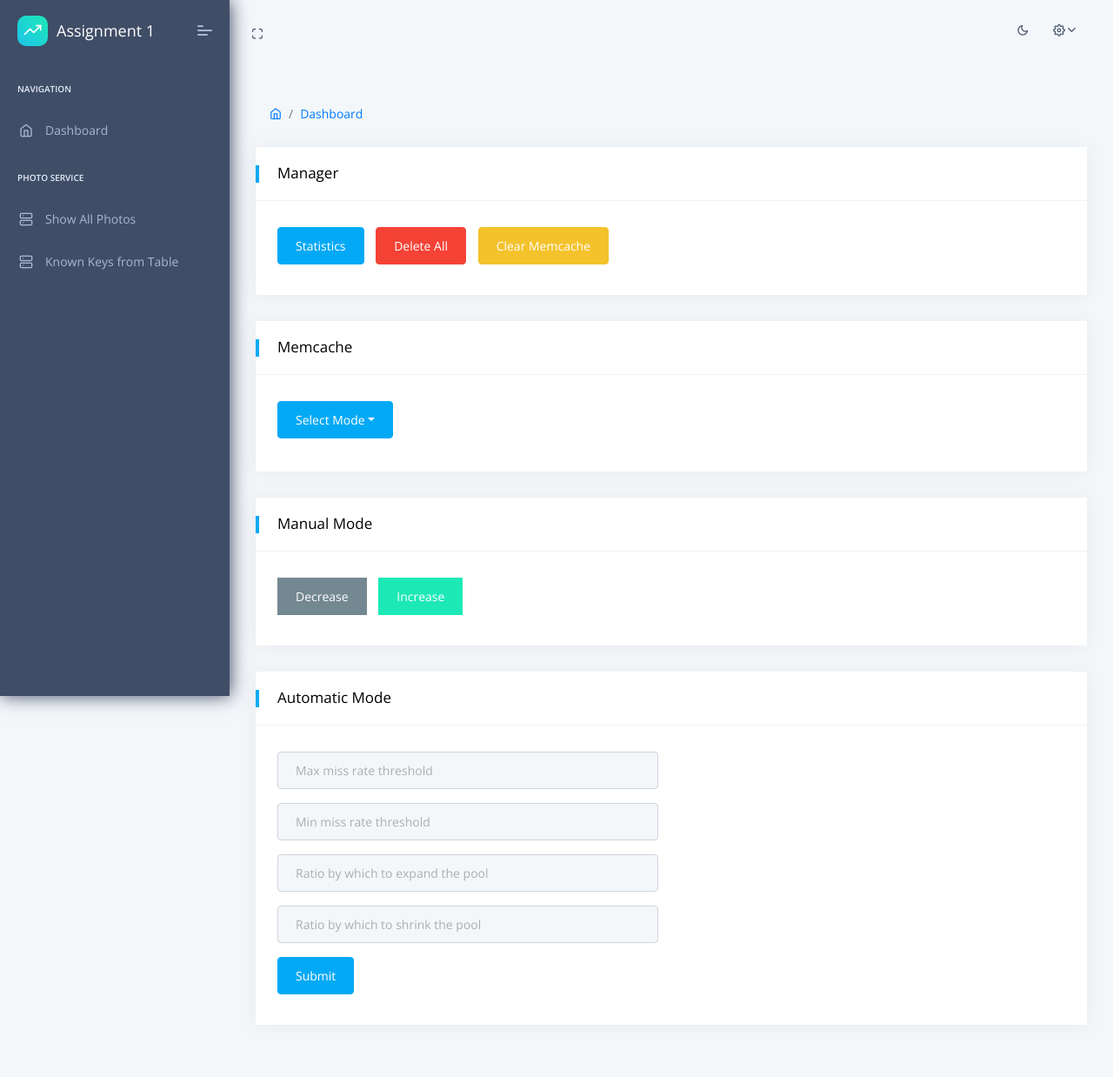
After one commit to naqibfaiyaz/1779_assignment_1_FE, a Flask app: template apps/templates/home/index_.html in a window 1280 px wide. The commit adds this page. Shown: the whole page at 87% size. Run offline with Flask 2, Linux system fonts and the light colour scheme; the template is opened without the code that fills it, so the values that code supplies are empty; some libraries are stand-ins or nearby versions.

Commit message:
Making changes to UI. In home/routes.py, render_template index_.html for changes to take effect

```diff
--- /dev/null
+++ b/apps/templates/home/index_.html
@@ -0,0 +1,11 @@
+{% extends "layouts/base_.html" %}
+
+{% block title %} Dashboard {% endblock %}
+
+<!-- Specific CSS goes HERE -->
+{% block stylesheets %}{% endblock stylesheets %}
+
+
+
+<!-- Specific Page JS goes HERE  -->
+{% block javascripts %}{% endblock javascripts %}
--- /dev/null
+++ b/apps/templates/includes/button.html
@@ -0,0 +1,144 @@
+<!-- [ Main Content ] start -->
+<div class="pcoded-main-container">
+    <div class="pcoded-wrapper">
+
+        <div class="pcoded-content">
+            <div class="pcoded-inner-content">
+                <!-- [ breadcrumb ] start -->
+                <div class="page-header">
+                    <div class="page-block">
+                        <div class="row align-items-center">
+                            <div class="col-md-12">
+
+                                <ul class="breadcrumb">
+                                    <li class="breadcrumb-item"><a href="/"><i class="feather icon-home"></i></a></li>
+                                    <li class="breadcrumb-item"><a href="javascript:">Dashboard</a></li>
+
+                                </ul>
+                            </div>
+                        </div>
+                    </div>
+                </div>
+                <!-- [ breadcrumb ] end -->
+                <div class="main-body">
+                    <div class="page-wrapper">
+                        <!-- [ Main Content ] start -->
+                        <div class="row">
+                            <div class="col-sm-12">
+                                <div class="card">
+                                    <div class="card-header">
+                                        <h5>Manager</h5>
+                                    </div>
+                                    <div class="card-block">
+                                        <button type="button" class="btn btn-primary" title="show charts and statistics"
+                                            data-toggle="tooltip">Statistics</button>
+                                        <button type="button" class="btn btn-danger"
+                                            title="clear data of RDS, S3 and memcache" data-toggle="tooltip">Delete
+                                            All</button>
+                                        <button type="button" class="btn btn-warning"
+                                            title="clear data of memcache nodes" data-toggle="tooltip">Clear
+                                            Memcache</button>
+
+                                    </div>
+                                </div>
+                            </div>
+
+
+                        </div>
+                        <div class="row">
+                            <div class="col-md-12">
+                                <div class="card">
+                                    <div class="card-header">
+                                        <h5>Memcache</h5>
+                                    </div>
+                                    <div class="card-block">
+                                        <div class="btn-group mb-2 mr-2">
+                                            <button class="btn btn-primary dropdown-toggle" type="button"
+                                                data-toggle="dropdown" aria-haspopup="true" aria-expanded="false">Select
+                                                Mode</button>
+                                            <div class="dropdown-menu">
+                                                <a class="dropdown-item" href="#!">Manual</a>
+                                                <a class="dropdown-item" href="#!">Automatic</a>
+                                            </div>
+                                        </div>
+
+                                    </div>
+                                </div>
+                            </div>
+                            <div class="col-sm-12">
+                                <div class="card">
+                                    <div class="card-header">
+                                        <h5>Manual Mode</h5>
+                                    </div>
+                                    <div class="card-block">
+                                        <button type="button" class="btn btn-square btn-secondary"
+                                            title="Decrease number of nodes by 1">Decrease</button>
+                                        <button type="button" class="btn btn-square btn-success"
+                                            title="Increase number of nodes by 1">Increase</button>
+
+                                    </div>
+                                </div>
+                            </div>
+
+                        </div>
+                    </div>
+                </div>
+                <!-- FORMS -->
+                <div class="main-body">
+                    <div class="page-wrapper">
+                        <!-- [ Main Content ] start -->
+                        <div class="row">
+                            <div class="col-sm-12">
+                                <div class="card">
+                                    <div class="card-header">
+                                        <h5>Automatic Mode</h5>
+                                    </div>
+                                    <div class="card-body">
+
+                                        <div class="row">
+                                            <div class="col-md-6">
+                                                <form>
+
+                                                    <div class="form-group">
+
+                                                        <input type="password" class="form-control"
+                                                            id="maxrate"
+                                                            placeholder="Max miss rate threshold">
+                                                    </div>
+                                                    <div class="form-group">
+                                                        <input type="password" class="form-control"
+                                                            id="minrate"
+                                                            placeholder="Min miss rate threshold">
+                                                    </div>
+                                                    <div class="form-group">
+                                                        <input type="password" class="form-control"
+                                                            id="ratio_expand"
+                                                            placeholder="Ratio by which to expand the pool">
+                                                    </div>
+                                                    <div class="form-group">
+                                                        <input type="password" class="form-control"
+                                                            id="ratio_shrink"
+                                                            placeholder="Ratio by which to shrink the pool">
+                                                    </div>
+                                                    <button type="submit" class="btn btn-primary">Submit</button>
+                                                </form>
+                                            </div>
+
+                                        </div>
+
+
+                                    </div>
+                                </div>
+                                <!-- Input group -->
+
+                            </div>
+                        </div>
+                        <!-- [ Main Content ] end -->
+                    </div>
+                </div>
+            </div>
+        </div>
+
+    </div>
+</div>
+<!-- [ Main Content ] end -->
--- a/apps/templates/includes/navigation.html
+++ b/apps/templates/includes/navigation.html
@@ -16,27 +16,7 @@
         <ul class="navbar-nav mr-auto">
             <li><a href="javascript:" class="full-screen" onclick="javascript:toggleFullScreen()"><i
                     class="feather icon-maximize"></i></a></li>
-            <li class="nav-item dropdown">
-                <a class="dropdown-toggle" href="javascript:" data-toggle="dropdown">Dropdown</a>
-                <ul class="dropdown-menu">
-                    <li><a class="dropdown-item" href="javascript:">Action</a></li>
-                    <li><a class="dropdown-item" href="javascript:">Another action</a></li>
-                    <li><a class="dropdown-item" href="javascript:">Something else here</a></li>
-                </ul>
-            </li>
-            <li class="nav-item">
-                <div class="main-search">
-                    <div class="input-group">
-                        <input type="text" id="m-search" class="form-control" placeholder="Search . . .">
-                        <a href="javascript:" class="input-group-append search-close">
-                            <i class="feather icon-x input-group-text"></i>
-                        </a>
-                        <span class="input-group-append search-btn btn btn-primary">
-                                <i class="feather icon-search input-group-text"></i>
-                            </span>
-                    </div>
-                </div>
-            </li>
+
         </ul>
         <ul class="navbar-nav ml-auto">
             <li>
@@ -58,7 +38,7 @@
                         </div>
                         <ul class="pro-body">
                             <li><a href="/photoUpload/cache.html" class="dropdown-item"><i class="feather icon-settings"></i>
-                                Cache Settings</a></li>
+                                Node Settings</a></li>
                         </ul>
                     </div>
                 </div>
--- /dev/null
+++ b/apps/templates/layouts/base_.html
@@ -0,0 +1,63 @@
+<!DOCTYPE html>
+<html lang="en">
+
+<head>
+    <title>
+        Flask Datta Able - {% block title %}{% endblock %} | AppSeed
+    </title>
+    <!-- HTML5 Shim and Respond.js IE11 support of HTML5 elements and media queries -->
+    <!-- WARNING: Respond.js doesn't work if you view the page via file:// -->
+    <!--[if lt IE 11]>
+    <script src="https://oss.maxcdn.com/libs/html5shiv/3.7.0/html5shiv.js"></script>
+    <script src="https://oss.maxcdn.com/libs/respond.js/1.4.2/respond.min.js"></script>
+    <![endif]-->
+    <!-- Meta -->
+    <meta charset="utf-8">
+    <meta name="viewport" content="width=device-width, initial-scale=1.0, user-scalable=0, minimal-ui">
+    <meta http-equiv="X-UA-Compatible" content="IE=edge"/>
+    <meta name="description"
+          content="Free Datta Able Admin Template come up with latest Bootstrap 4 framework with basic components, form elements and lots of pre-made layout options"/>
+    <meta name="keywords"
+          content="admin templates, bootstrap admin templates, bootstrap 4, dashboard, dashboard templets, sass admin templets, html admin templates, responsive, bootstrap admin templates free download,premium bootstrap admin templates, datta able, datta able bootstrap admin template, free admin theme, free dashboard template"/>
+    <meta name="author" content="CodedThemes"/>
+
+    <!-- Favicon icon -->
+    <link rel="icon" href="{{ config.ASSETS_ROOT }}/images/favicon.ico" type="image/x-icon">
+    <!-- fontawesome icon -->
+    <link rel="stylesheet" href="{{ config.ASSETS_ROOT }}/fonts/fontawesome/css/fontawesome-all.min.css">
+    <!-- animation css -->
+    <link rel="stylesheet" href="{{ config.ASSETS_ROOT }}/plugins/animation/css/animate.min.css">
+    <!-- vendor css -->
+    <link rel="stylesheet" href="{{ config.ASSETS_ROOT }}/css/style.css">
+    <!-- dark mode css -->
+    <link rel="stylesheet" href="{{ config.ASSETS_ROOT }}/css/dark.css">
+
+    <!-- Specific CSS goes HERE -->
+    {% block stylesheets %}{% endblock stylesheets %}
+
+</head>
+<body>
+
+    <!-- [ Pre-loader ] start -->
+    <div class="loader-bg">
+        <div class="loader-track">
+            <div class="loader-fill"></div>
+        </div>
+    </div>
+    <!-- [ Pre-loader ] End -->
+
+    {% include 'includes/sidebar.html' %}
+
+    {% include 'includes/navigation.html' %}
+
+    {% include 'includes/button.html' %}
+
+    {% block content %}{% endblock content %}
+
+    {% include 'includes/scripts.html' %}
+
+    <!-- Specific Page JS goes HERE  -->
+    {% block javascripts %}{% endblock javascripts %}
+
+</body>
+</html>
```
